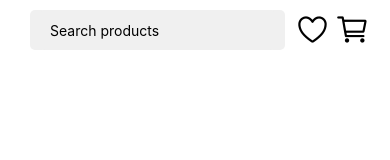
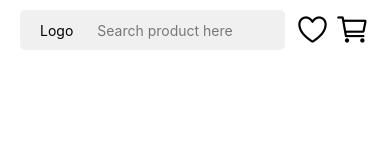
Before and after one commit to kaushlendrathe1710/LeleKartApp, a React Native app: screen /Main in a window 390 px wide. Shown: the top 160 px of the page. Built offline with nearby package versions, Linux system fonts and the light colour scheme.

Commit message:
on click on search goes to search page

```diff
--- a/src/navigation/AppNavigatior.tsx
+++ b/src/navigation/AppNavigatior.tsx
@@ -25,19 +25,11 @@ const AppNavigator: React.FC = () => {
 
   return (
     <Stack.Navigator>
-      {/* <Stack.Screen
-        name="Main"
-        component={TabNavigator}
-        options={{ headerShown: false }}
-      /> */}
-      {/* Using CustomBottomTabNavigator instead of TabNavigator */}
       <Stack.Screen
         name="Main"
         component={CustomBottomTabNavigator}
         options={{ headerShown: false }}
       />
-      {/* {token ? (
-          <> */}
       <Stack.Screen
         options={{ headerShown: false }}
         name="Wishlist"
@@ -49,12 +41,10 @@ const AppNavigator: React.FC = () => {
         component={Cart}
       />
       <Stack.Screen
-        options={{ headerShown: false }}
+        // options={{ headerShown: false }}
         name="SearchProducts"
         component={SearchProducts}
       />
-      {/* </> */}
-      {/* ) : null} */}
     </Stack.Navigator>
   );
 };
--- a/src/navigation/CustomHeaderNavigator.tsx
+++ b/src/navigation/CustomHeaderNavigator.tsx
@@ -12,37 +12,43 @@ import { BottomTabParamList } from "../navigation/types";
 const CustomHeader: React.FC<{ showSearchInput?: boolean }> = ({
   showSearchInput = true,
 }) => {
-  const [searchText, setSearchText] = useState("");
   // Properly define the navigation hook with BottomTabParamList type
   const navigation = useNavigation<NavigationProp<BottomTabParamList>>();
-
   return (
     <View style={styles.header}>
-      {/* Search Input or Shop by Category */}
       {showSearchInput ? (
         <TouchableOpacity
           style={{
             flex: 1,
             height: 40,
             backgroundColor: "#f0f0f0",
-            marginHorizontal: 10,
             borderRadius: 5,
+            display: "flex",
+            flexDirection: "row",
+            alignItems: "center",
+            paddingLeft: 20,
           }}
           onPress={() => {
+            console.log("Search input pressed");
             navigation.navigate("SearchProducts");
           }}
         >
-          <TextInput
-            placeholder="Search products"
-            value={searchText}
-            onChangeText={(text) => setSearchText(text)}
-            style={styles.searchInput}
-          />
+          <View style={{ display: "flex", flexDirection: "row", gap: 20 }}>
+            <Text>Logo</Text>
+            <Text style={{opacity:0.5}}> Search product here</Text>
+          </View>
         </TouchableOpacity>
       ) : (
         <Text style={styles.shopText}>Shop by Category</Text>
       )}
-      <View style={{display:"flex",flexDirection:"row",alignItems:'center',gap:5}}>
+      <View
+        style={{
+          display: "flex",
+          flexDirection: "row",
+          alignItems: "center",
+          gap: 5,
+        }}
+      >
         {/* Heart icon to navigate to Wishlist */}
         <TouchableOpacity
           onPress={() => {
@@ -70,8 +76,9 @@ const styles = StyleSheet.create({
     alignItems: "center",
     justifyContent: "space-between",
     padding: 10,
-    paddingHorizontal:20,
+    paddingHorizontal: 20,
     backgroundColor: "white",
+    gap:10
   },
   searchInput: {
     flex: 1,
```
